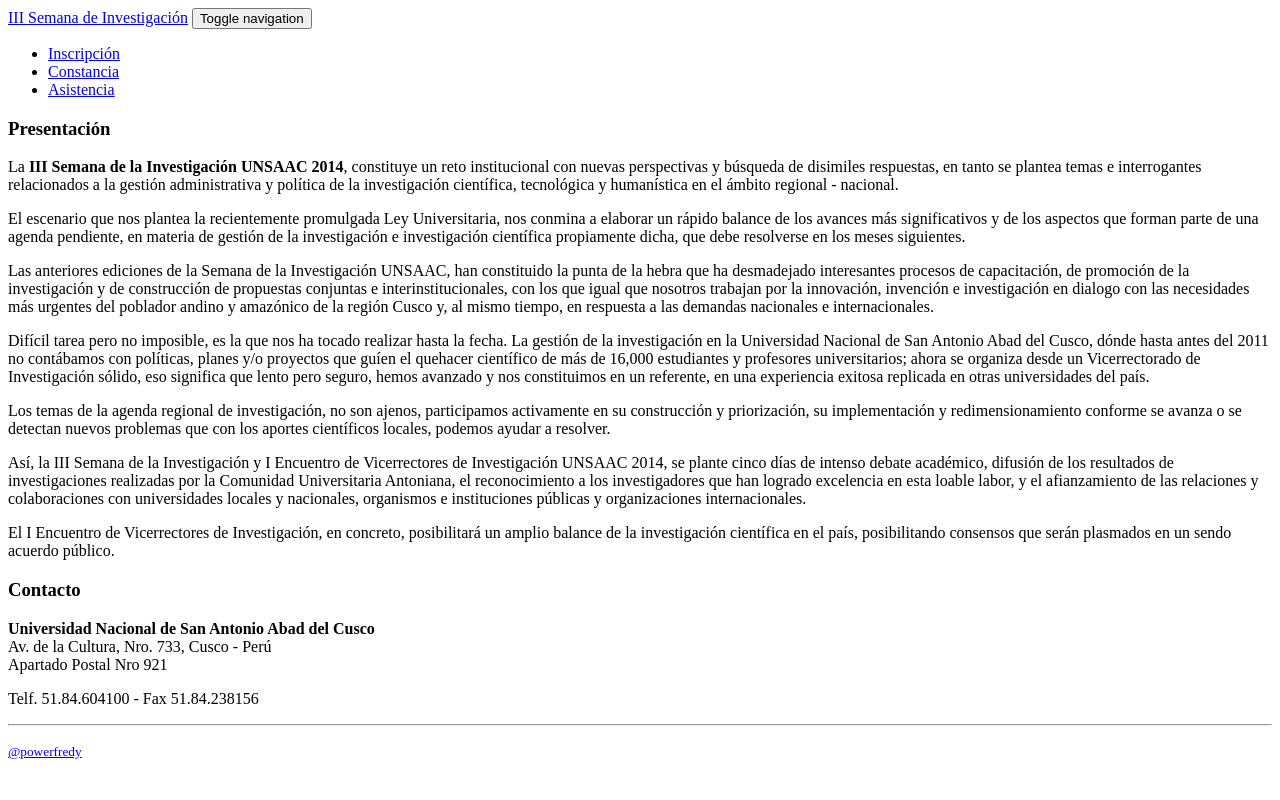
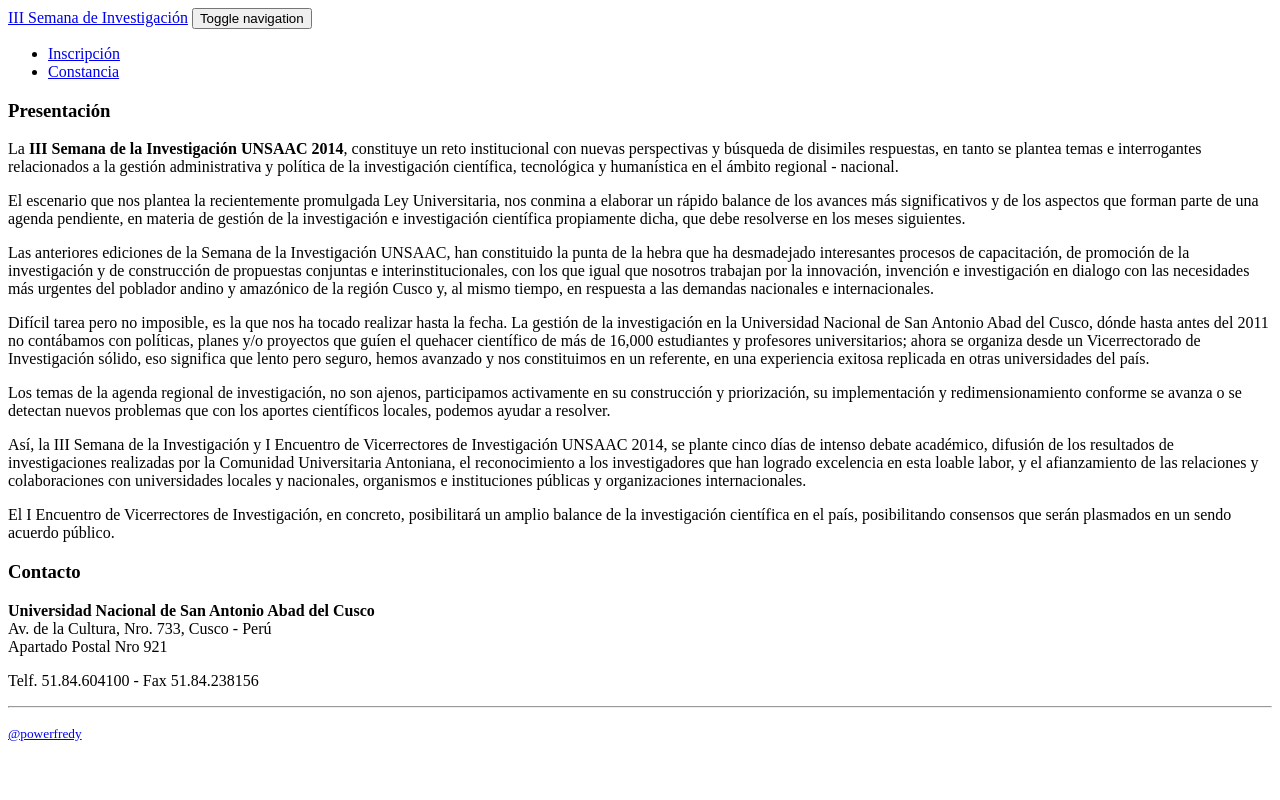
Before and after one commit to fredysqm/vrin, a Django app: page / in a window 1280 px wide. Run offline with Django 3.2, Linux system fonts and the light colour scheme; parts of the project's set-up code (start-up, migrations or seed data) failed here and were passed over; some libraries are stand-ins or nearby versions.

Commit message:
algunos cambios

```diff
--- a/templates/base.html
+++ b/templates/base.html
@@ -3,7 +3,7 @@
 <head>
     <meta charset="utf-8">
     <meta http-equiv="X-UA-Compatible" content="IE=edge">
-    <meta name="viewport" content="width=device-width, initial-scale=1">
+    <meta name="viewport" content="width=device-width, initial-scale=1, maximum-scale=1, user-scalable=no">
 
     <link rel="icon" type="image/png" href="{% static 'img/favicon.png' %}">
     <title>III Semana de Investigación - {% block title %}{% endblock %}</title>
--- a/templates/menu.html
+++ b/templates/menu.html
@@ -1,7 +1,7 @@
 <ul class="nav navbar-nav">
     <li><a href="{% url 'inscripcion_url' %}">Inscripción</a></li>
     <li><a href="{% url 'constancia_url' %}">Constancia</a></li>
-    <li><a href="{% url 'asistencia_url' %}">Asistencia</a></li>
+    <!-- <li><a href="{% url 'asistencia_url' %}">Asistencia</a></li> -->
 </ul>
 <ul class="nav navbar-nav navbar-right">
     <!-- <li><a href="#">Iniciar Sesión</a></li> -->
```
